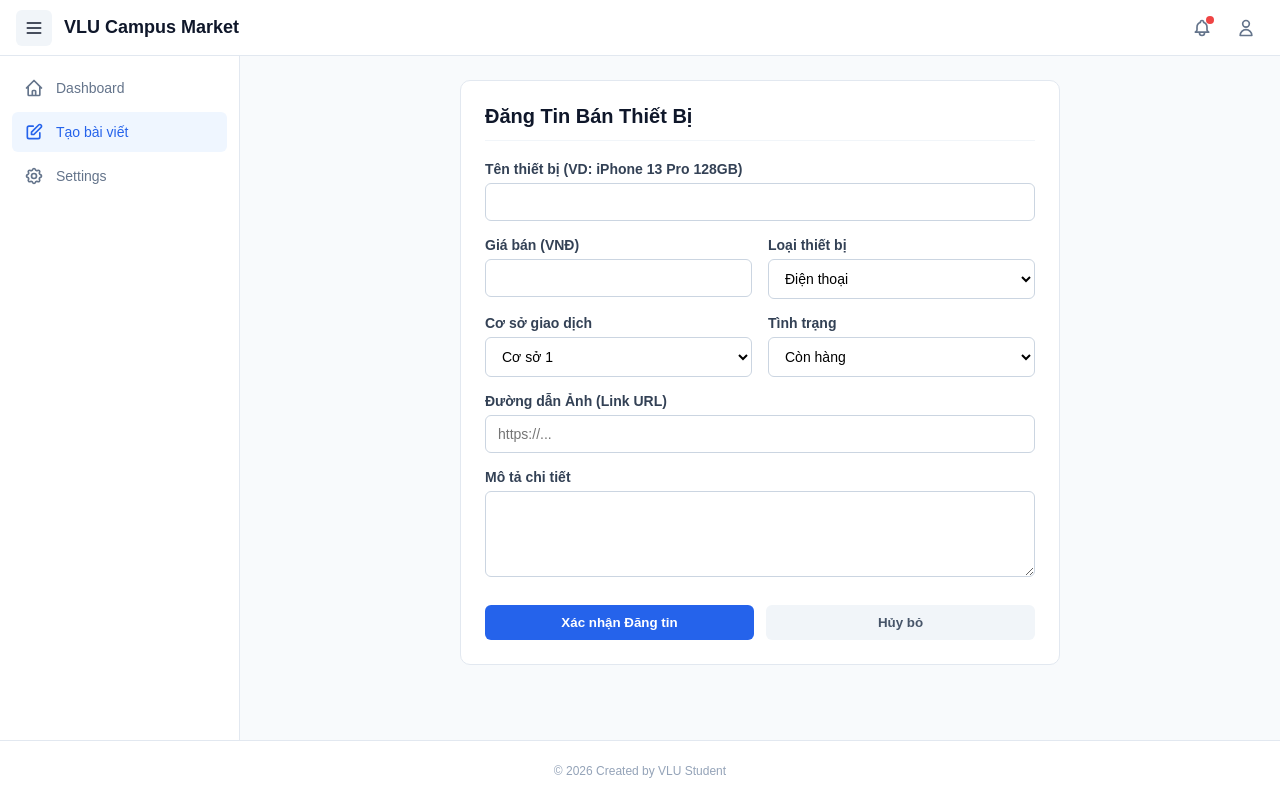
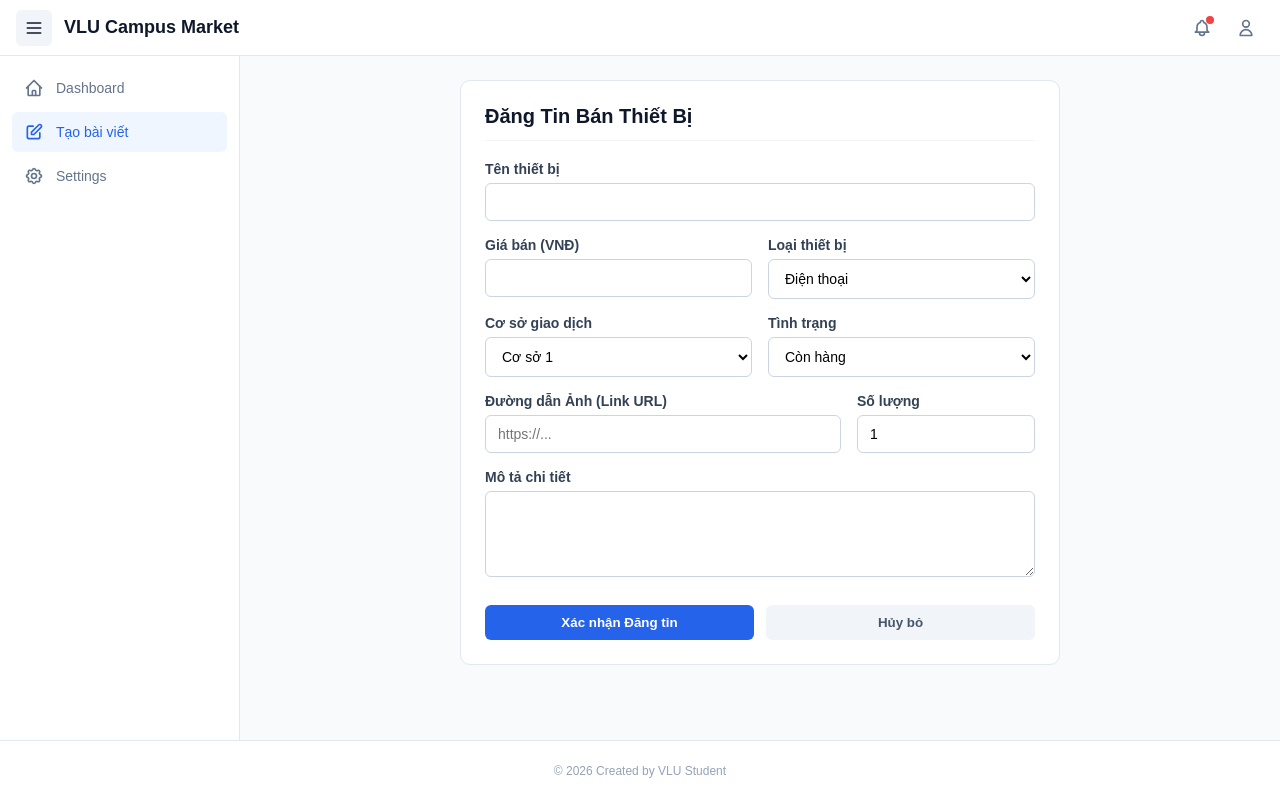
Before and after one commit to CoThanhPhong/VLU-CampusMarketWeb, a React (Vite) app in the folder frontend/: page /create-post in a window 1280 px wide. Built offline with nearby package versions, Linux system fonts and the light colour scheme; sample sign-in values are in the browser's storage.

Commit message:
Feat: Fix lỗi theo yêu cầu Leader (startDate, status, min price, API path)

```diff
--- a/frontend/src/components/Route/ProductCard.jsx
+++ b/frontend/src/components/Route/ProductCard.jsx
@@ -5,27 +5,18 @@ export default function ProductCard({ product }) {
   const navigate = useNavigate();
   const isAvailable = product?.status === 'Còn hàng';
 
-  // Xử lý nút Liên hệ -> Chuyển sang gửi Mail
   const handleContact = (e) => {
-    e.stopPropagation(); // Ngăn sự kiện click vào thẻ
+    e.stopPropagation();
     const email = product?.sellerEmail || 'admin@vlu.edu.vn';
     window.location.href = `mailto:${email}?subject=Hỏi mua sản phẩm: ${product?.name || ''}`;
   };
 
   return (
     <div
-      // Chuyển hướng sang trang chi tiết khi click vào thẻ
       onClick={() => navigate(`/product/${product?._id}`)}
       style={{
-        backgroundColor: '#ffffff',
-        borderRadius: '8px',
-        overflow: 'hidden',
-        border: '1px solid #e2e8f0',
-        transition: 'all 0.2s ease',
-        cursor: 'pointer',
-        display: 'flex',
-        flexDirection: 'column',
-        justifyContent: 'space-between'
+        backgroundColor: '#ffffff', borderRadius: '8px', overflow: 'hidden', border: '1px solid #e2e8f0',
+        transition: 'all 0.2s ease', cursor: 'pointer', display: 'flex', flexDirection: 'column', justifyContent: 'space-between'
       }}
       onMouseEnter={(e) => {
         e.currentTarget.style.transform = 'translateY(-2px)';
@@ -45,15 +36,9 @@ export default function ProductCard({ product }) {
             onError={(e) => { e.target.src = 'https://via.placeholder.com/300x170?text=Lỗi+Ảnh'; }}
           />
           <span style={{
-            position: 'absolute',
-            top: '8px',
-            right: '8px',
+            position: 'absolute', top: '8px', right: '8px',
             backgroundColor: isAvailable ? '#16a34a' : '#64748b',
-            color: '#ffffff',
-            fontSize: '11px',
-            fontWeight: '600',
-            padding: '4px 8px',
-            borderRadius: '4px'
+            color: '#ffffff', fontSize: '11px', fontWeight: '600', padding: '4px 8px', borderRadius: '4px'
           }}>
             {product?.status || 'Còn hàng'}
           </span>
@@ -66,13 +51,26 @@ export default function ProductCard({ product }) {
           <div style={{ fontSize: '16px', fontWeight: '700', color: '#dc2626', marginBottom: '8px' }}>
             {product?.price ? product.price.toLocaleString('vi-VN') : 0} <span style={{ fontSize: '12px', fontWeight: '400', color: '#64748b' }}>VNĐ</span>
           </div>
-          <div style={{ fontSize: '13px', color: '#64748b', display: 'flex', alignItems: 'center', gap: '4px' }}>
-            {/* SVG Icon Vị trí thay cho Emoji */}
-            <svg width="14" height="14" viewBox="0 0 24 24" fill="none" stroke="currentColor" strokeWidth="2" strokeLinecap="round" strokeLinejoin="round">
-              <path d="M21 10c0 7-9 13-9 13s-9-6-9-13a9 9 0 0 1 18 0z"></path>
-              <circle cx="12" cy="10" r="3"></circle>
-            </svg>
-            <span>{product?.local || 'Cơ sở 1'}</span>
+
+          {/* HÀNG HIỂN THỊ VỊ TRÍ VÀ NGÀY ĐĂNG */}
+          <div style={{ fontSize: '12px', color: '#64748b', display: 'flex', alignItems: 'center', justifyContent: 'space-between', marginTop: '6px' }}>
+            <div style={{ display: 'flex', alignItems: 'center', gap: '4px' }}>
+              <svg width="13" height="13" viewBox="0 0 24 24" fill="none" stroke="currentColor" strokeWidth="2" strokeLinecap="round" strokeLinejoin="round">
+                <path d="M21 10c0 7-9 13-9 13s-9-6-9-13a9 9 0 0 1 18 0z"></path>
+                <circle cx="12" cy="10" r="3"></circle>
+              </svg>
+              <span>{product?.local || 'Cơ sở 1'}</span>
+            </div>
+            <div style={{ display: 'flex', alignItems: 'center', gap: '4px' }}>
+              <svg width="13" height="13" viewBox="0 0 24 24" fill="none" stroke="currentColor" strokeWidth="2" strokeLinecap="round" strokeLinejoin="round">
+                <rect x="3" y="4" width="18" height="18" rx="2" ry="2"></rect>
+                <line x1="16" y1="2" x2="16" y2="6"></line>
+                <line x1="8" y1="2" x2="8" y2="6"></line>
+                <line x1="3" y1="10" x2="21" y2="10"></line>
+              </svg>
+              {/* Lấy ngày từ Database định dạng ra kiểu VN, nếu chưa có thì để Gần đây */}
+              <span>{product?.createdAt ? new Date(product.createdAt).toLocaleDateString('vi-VN') : 'Gần đây'}</span>
+            </div>
           </div>
         </div>
       </div>
@@ -80,23 +78,8 @@ export default function ProductCard({ product }) {
       <div style={{ padding: '0 12px 12px 12px' }}>
         <button
           onClick={handleContact}
-          style={{
-            width: '100%',
-            padding: '8px 0',
-            backgroundColor: '#0ea5e9',
-            color: '#ffffff',
-            border: 'none',
-            borderRadius: '4px',
-            fontWeight: '600',
-            fontSize: '13px',
-            cursor: 'pointer',
-            display: 'flex',
-            alignItems: 'center',
-            justifyContent: 'center',
-            gap: '6px'
-          }}
+          style={{ width: '100%', padding: '8px 0', backgroundColor: '#0ea5e9', color: '#ffffff', border: 'none', borderRadius: '4px', fontWeight: '600', fontSize: '13px', cursor: 'pointer', display: 'flex', alignItems: 'center', justifyContent: 'center', gap: '6px' }}
         >
-          {/* SVG Icon Mail thay cho Emoji */}
           <svg width="16" height="16" viewBox="0 0 24 24" fill="none" stroke="currentColor" strokeWidth="2" strokeLinecap="round" strokeLinejoin="round">
             <path d="M4 4h16c1.1 0 2 .9 2 2v12c0 1.1-.9 2-2 2H4c-1.1 0-2-.9-2-2V6c0-1.1.9-2 2-2z"></path>
             <polyline points="22,6 12,13 2,6"></polyline>
--- a/frontend/src/pages/create/CreateProductPage.jsx
+++ b/frontend/src/pages/create/CreateProductPage.jsx
@@ -10,10 +10,10 @@ export default function CreateProductPage() {
     name: '',
     description: '',
     price: '',
-    amount: 1,
+    amount: 1, // Bắt buộc theo Schema
     local: 'Cơ sở 1',
     img: '',
-    status: 'Còn hàng',
+    status: 'Còn hàng', // Chỉ được dùng 'Còn hàng' hoặc 'Hết hàng'
     deviceType: 'mobile'
   });
 
@@ -24,9 +24,27 @@ export default function CreateProductPage() {
 
   const handleSubmit = (e) => {
     e.preventDefault();
+
+    // Validate: Tuyệt đối không cho phép giá âm
+    if (Number(formData.price) < 0) {
+      alert('Giá bán không được để số âm!');
+      return;
+    }
+    if (Number(formData.amount) < 1) {
+      alert('Số lượng phải từ 1 trở lên!');
+      return;
+    }
+
     setIsLoading(true);
 
-    axios.post('http://localhost:5000/api/products/c', formData)
+    // Tự động đóng gói thêm startDate (Ngày tạo) để đáp ứng yêu cầu required: true của Backend
+    const dataToSend = {
+      ...formData,
+      startDate: new Date().toISOString()
+    };
+
+    // Gọi API: Đã bỏ tiền tố http://localhost:5000
+    axios.post('/api/products/c', dataToSend)
       .then((res) => {
         if (res.data.success) {
           alert('Đăng bài viết mới thành công!');
@@ -37,7 +55,7 @@ export default function CreateProductPage() {
       })
       .catch((err) => {
         console.error('Lỗi khi gọi API Đăng bài:', err);
-        alert('Đã xảy ra lỗi hệ thống! Vui lòng kiểm tra Console.');
+        alert('Lưu thất bại! Bạn hãy F12 -> Network để xem chi tiết nhé.');
       })
       .finally(() => {
         setIsLoading(false);
@@ -52,14 +70,14 @@ export default function CreateProductPage() {
 
       <form onSubmit={handleSubmit} style={{ display: 'flex', flexDirection: 'column', gap: '16px' }}>
         <div>
-          <label style={{ display: 'block', marginBottom: '6px', fontSize: '14px', fontWeight: '600', color: '#334155' }}>Tên thiết bị (VD: iPhone 13 Pro 128GB)</label>
+          <label style={{ display: 'block', marginBottom: '6px', fontSize: '14px', fontWeight: '600', color: '#334155' }}>Tên thiết bị</label>
           <input type="text" name="name" value={formData.name} onChange={handleChange} required style={{ width: '100%', padding: '10px 12px', borderRadius: '6px', border: '1px solid #cbd5e1', fontSize: '14px', outline: 'none', boxSizing: 'border-box' }} />
         </div>
 
         <div style={{ display: 'flex', gap: '16px' }}>
           <div style={{ flex: 1 }}>
             <label style={{ display: 'block', marginBottom: '6px', fontSize: '14px', fontWeight: '600', color: '#334155' }}>Giá bán (VNĐ)</label>
-            <input type="number" name="price" value={formData.price} onChange={handleChange} required style={{ width: '100%', padding: '10px 12px', borderRadius: '6px', border: '1px solid #cbd5e1', fontSize: '14px', outline: 'none', boxSizing: 'border-box' }} />
+            <input type="number" name="price" value={formData.price} onChange={handleChange} required min="0" style={{ width: '100%', padding: '10px 12px', borderRadius: '6px', border: '1px solid #cbd5e1', fontSize: '14px', outline: 'none', boxSizing: 'border-box' }} />
           </div>
           <div style={{ flex: 1 }}>
             <label style={{ display: 'block', marginBottom: '6px', fontSize: '14px', fontWeight: '600', color: '#334155' }}>Loại thiết bị</label>
@@ -85,14 +103,20 @@ export default function CreateProductPage() {
             <label style={{ display: 'block', marginBottom: '6px', fontSize: '14px', fontWeight: '600', color: '#334155' }}>Tình trạng</label>
             <select name="status" value={formData.status} onChange={handleChange} style={{ width: '100%', padding: '10px 12px', borderRadius: '6px', border: '1px solid #cbd5e1', fontSize: '14px', outline: 'none', boxSizing: 'border-box', backgroundColor: '#fff' }}>
               <option value="Còn hàng">Còn hàng</option>
-              <option value="Đã bán">Đã bán</option>
+              <option value="Hết hàng">Hết hàng</option> {/* Sửa lại cho khớp Backend */}
             </select>
           </div>
         </div>
 
-        <div>
-          <label style={{ display: 'block', marginBottom: '6px', fontSize: '14px', fontWeight: '600', color: '#334155' }}>Đường dẫn Ảnh (Link URL)</label>
-          <input type="url" name="img" value={formData.img} onChange={handleChange} required placeholder="https://..." style={{ width: '100%', padding: '10px 12px', borderRadius: '6px', border: '1px solid #cbd5e1', fontSize: '14px', outline: 'none', boxSizing: 'border-box' }} />
+        <div style={{ display: 'flex', gap: '16px' }}>
+          <div style={{ flex: 2 }}>
+            <label style={{ display: 'block', marginBottom: '6px', fontSize: '14px', fontWeight: '600', color: '#334155' }}>Đường dẫn Ảnh (Link URL)</label>
+            <input type="url" name="img" value={formData.img} onChange={handleChange} required placeholder="https://..." style={{ width: '100%', padding: '10px 12px', borderRadius: '6px', border: '1px solid #cbd5e1', fontSize: '14px', outline: 'none', boxSizing: 'border-box' }} />
+          </div>
+          <div style={{ flex: 1 }}>
+            <label style={{ display: 'block', marginBottom: '6px', fontSize: '14px', fontWeight: '600', color: '#334155' }}>Số lượng</label>
+            <input type="number" name="amount" value={formData.amount} onChange={handleChange} required min="1" style={{ width: '100%', padding: '10px 12px', borderRadius: '6px', border: '1px solid #cbd5e1', fontSize: '14px', outline: 'none', boxSizing: 'border-box' }} />
+          </div>
         </div>
 
         <div>
--- a/frontend/src/pages/home/ProductList.jsx
+++ b/frontend/src/pages/home/ProductList.jsx
@@ -12,7 +12,7 @@ export default function ProductList() {
   const [selectedLocal, setSelectedLocal] = useState('all');
 
   useEffect(() => {
-    axios.get('http://localhost:5000/api/products/g')
+    axios.get('/api/products/g')
       .then((res) => {
         if (res.data.success) {
           setProducts(res.data.data || []);
```
